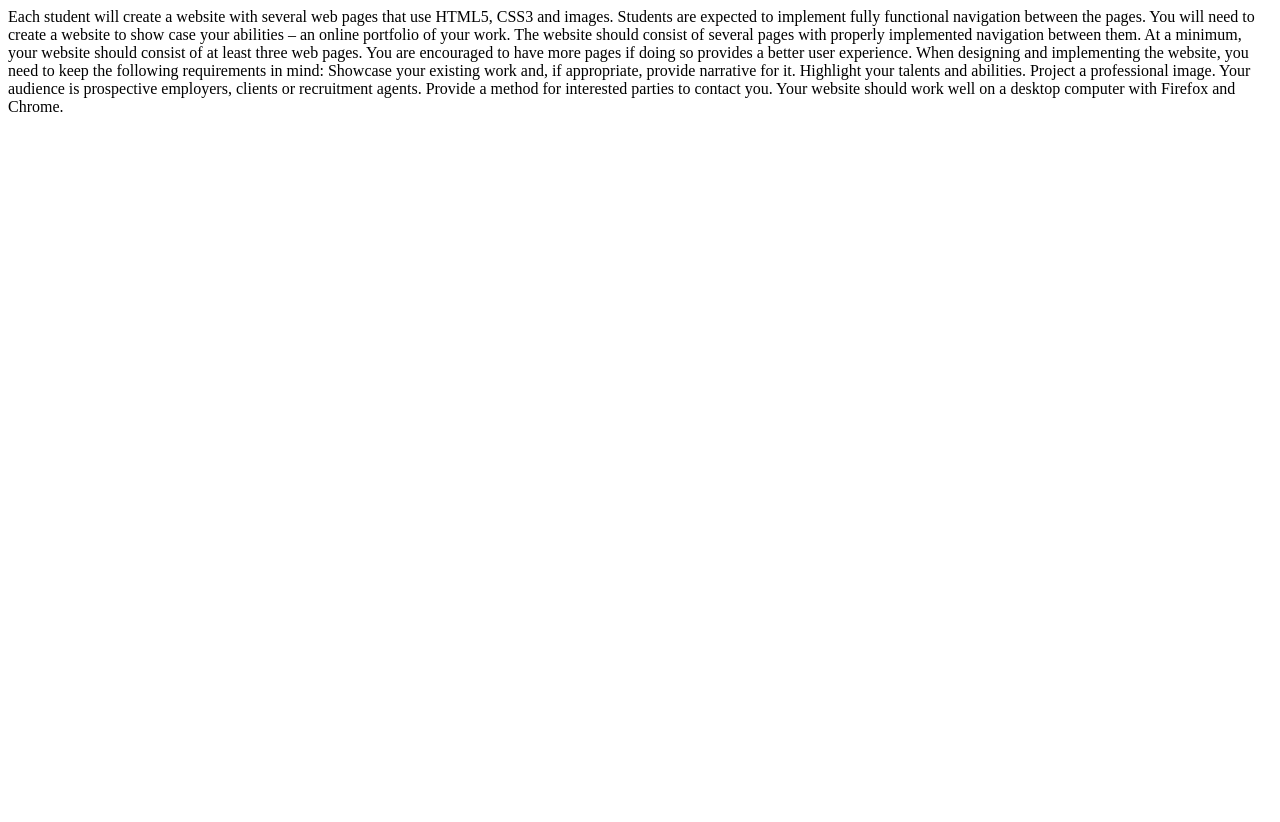
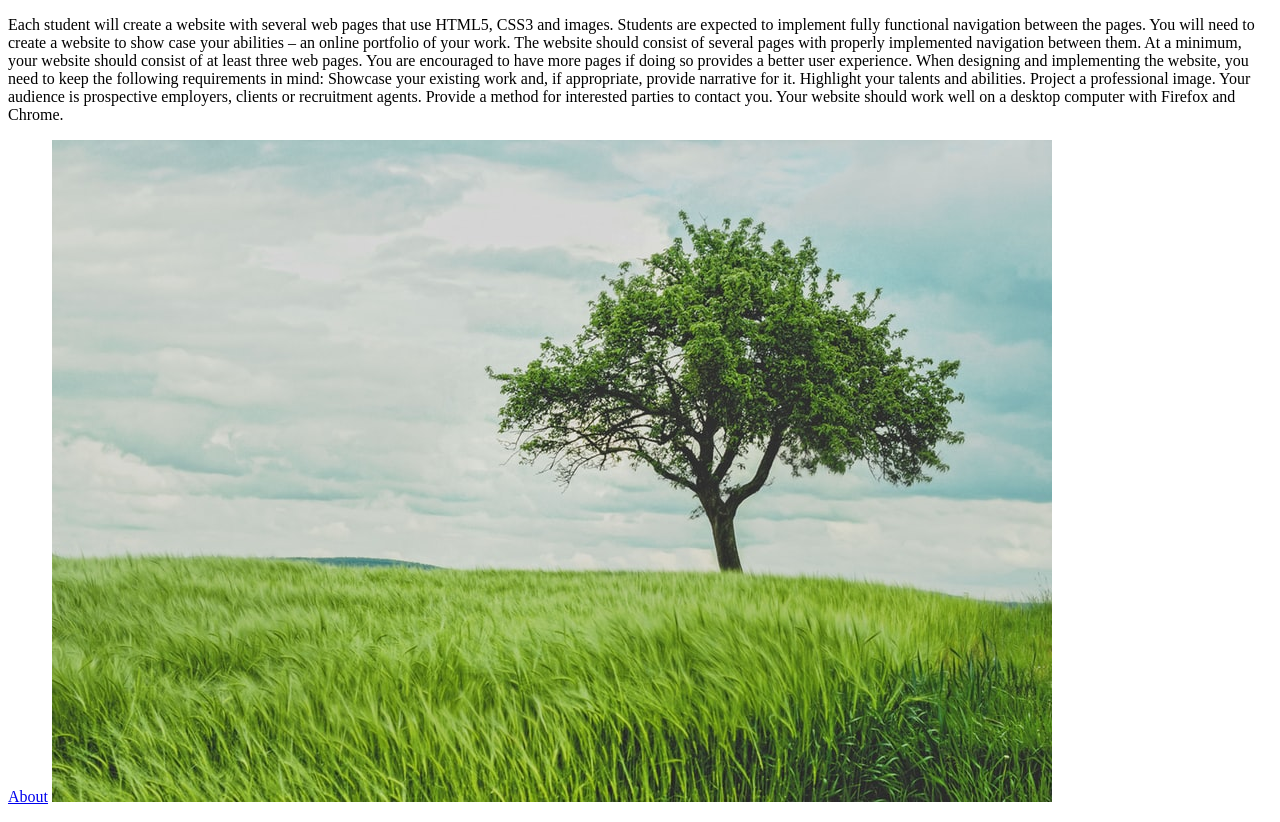
Before and after one commit to QILONGWU110/trvivial-site, a plain HTML site: page index.html in a window 1280 px wide. Before the commit the page ends 800 px from the top, so only its background shows below. Drawn offline with Linux system fonts and the light colour scheme.

Commit message:
added image

```diff
--- a/index.html
+++ b/index.html
@@ -5,7 +5,9 @@
   <title>Document</title>
  </head>
  <body>
-        Each student will create a website with several web pages that use HTML5, CSS3 and images. Students are expected to implement fully functional navigation between the pages. You will need to create a website to show case your abilities – an online portfolio of your work. The website should consist of several pages with properly implemented navigation between them. At a minimum, your website should consist of at least three web pages. You are encouraged to have more pages if doing so provides a better user experience. When designing and implementing the website, you need to keep the following requirements in mind:
+
+       <p>
+               Each student will create a website with several web pages that use HTML5, CSS3 and images. Students are expected to implement fully functional navigation between the pages. You will need to create a website to show case your abilities – an online portfolio of your work. The website should consist of several pages with properly implemented navigation between them. At a minimum, your website should consist of at least three web pages. You are encouraged to have more pages if doing so provides a better user experience. When designing and implementing the website, you need to keep the following requirements in mind:
 
         Showcase your existing work and, if appropriate, provide narrative for it. Highlight your talents and abilities.
 
@@ -14,5 +16,11 @@
         Provide a method for interested parties to contact you.
 
         Your website should work well on a desktop computer with Firefox and Chrome.
+        <p>
+
+        <a href=”about.html”>About</a>
+
+       <img src="images/Tree.PNG" alt="Tree">
  </body>
+
 </html>
```
Also changed, not shown: about.html (+8 -2 lines), Images/Tree.PNG (added).
